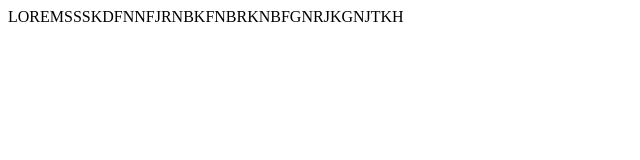
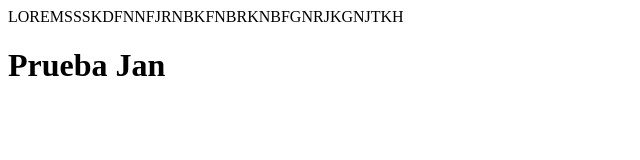
Before and after one commit to nelsonramirez3454/ProyectoUni, a plain HTML site: page index.html in a window 1280 px wide. Shown: the whole page, without its empty margins (0-640 px from the left). Drawn offline with Linux system fonts and the light colour scheme.

Commit message:
Mi cambio fue h1

```diff
--- a/index.html
+++ b/index.html
@@ -9,6 +9,7 @@
 
 <body>
     <a>LOREMSSSKDFNNFJRNBKFNBRKNBFGNRJKGNJTKH</a>
+    <h1>Prueba Jan</h1>
 
 </body>
 
```
